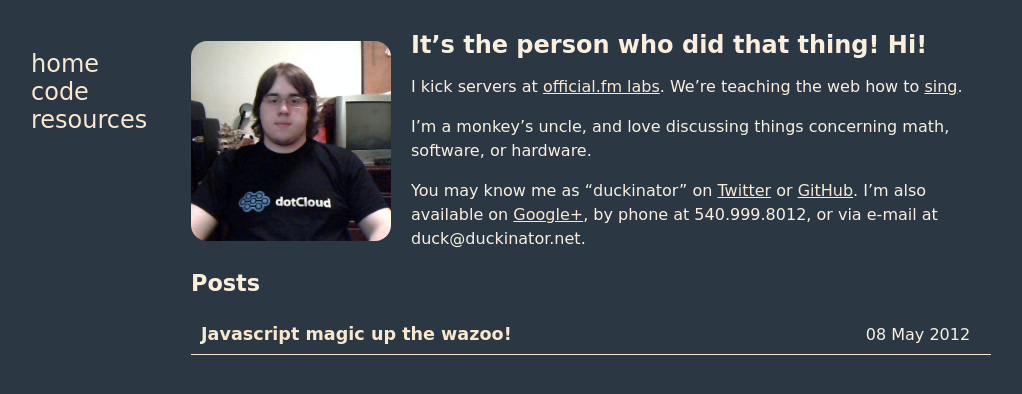
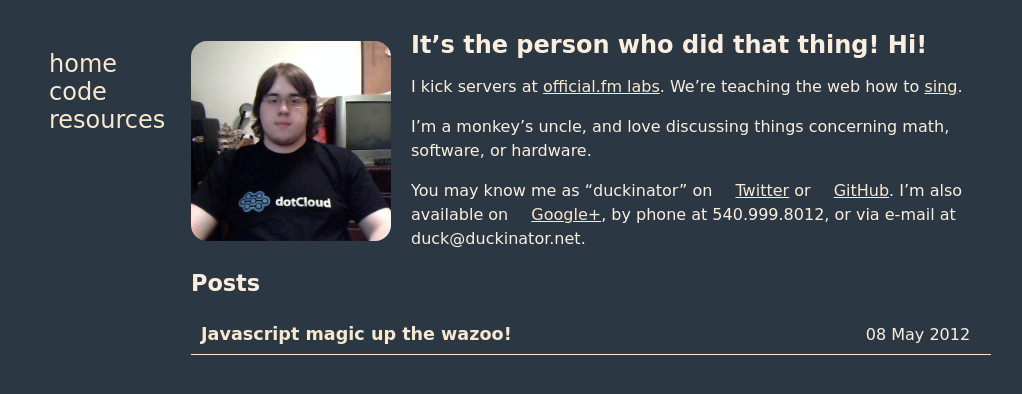
Before and after one commit to Dindows-Systems/duckinator.net, a Jekyll site: the page built from index.html, in a window 1280 px wide. Shown: the top 394 px of the page, without its empty margins (129-1151 px from the left). Built offline with Jekyll 4.4.1, drawn with Linux system fonts in a browser that asks for light colours; Markdown is read by kramdown in place of the engine named in the settings; the list of posts is cut into pages by our own code.

Commit message:
Opted for a simple 'go fuck yourself if it doesnt work' approach because I've been fighting this for like 2.5 hours

```diff
--- a/_includes/main.html
+++ b/_includes/main.html
@@ -51,8 +51,6 @@
 			rot_all();
 			load_favicons();
 		}
-
-		window.onresize = load_favicons;
 	</script>
 </section>
 </body>
--- a/css/main.css
+++ b/css/main.css
@@ -191,24 +191,16 @@
 }
 
 .icon {
-	background-size: 0px;
-	-webkit-background-size: 0px;
-	-khtml-background-size: 0px;
-	padding-left: 0px;
-	background: 0 0 no-repeat;
+	background-size: 16px;
+	-webkit-background-size: 16px;
+	-khtml-background-size: 16px;
+	padding-left: 18px;
+	background: 0 center no-repeat;
 }
 
 /* Wider displays */
 
 @media (min-width: 960px) {
-	.icon {
-		background-size: 16px;
-		-webkit-background-size: 16px;
-		-khtml-background-size: 16px;
-		padding-left: 18px;
-		background: 0 center no-repeat;
-	}
-
 	#navhead .icon {
 		background-size: 0px;
 	}
--- a/js/favicons.js
+++ b/js/favicons.js
@@ -1,11 +1,9 @@
 function load_favicon(anchor) {
-	if (document.width >= 960) {
-		anchor.setAttribute('style', 'background-image: url(' + anchor.origin + '/favicon.ico);');
-		anchor.classList.add('icon');
-	} else {
-		anchor.setAttribute('style', 'background-image: none;');
-		anchor.classList.remove('icon');
-	}
+	if (document.width >= 960)
+		return;
+
+	anchor.setAttribute('style', 'background-image: url(' + anchor.origin + '/favicon.ico);');
+	anchor.classList.add('icon');
 }
 
 function load_favicons() {
```
